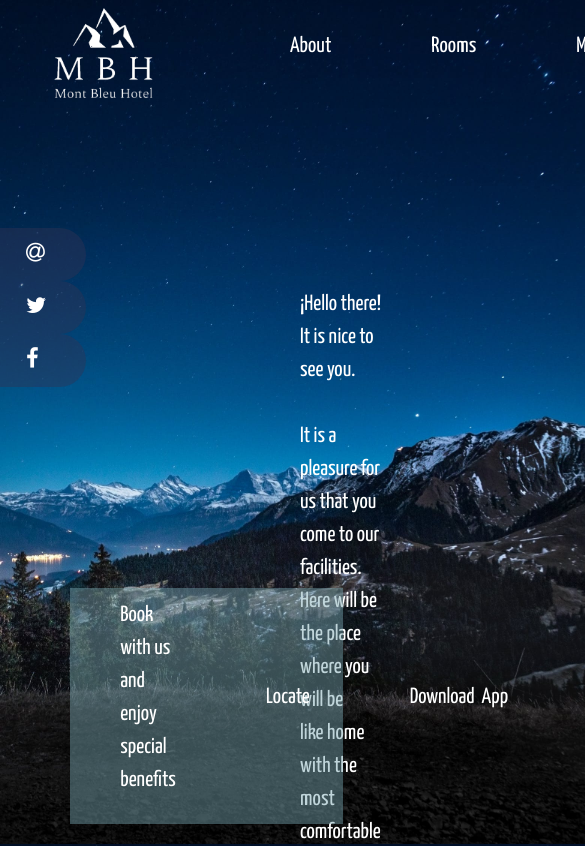
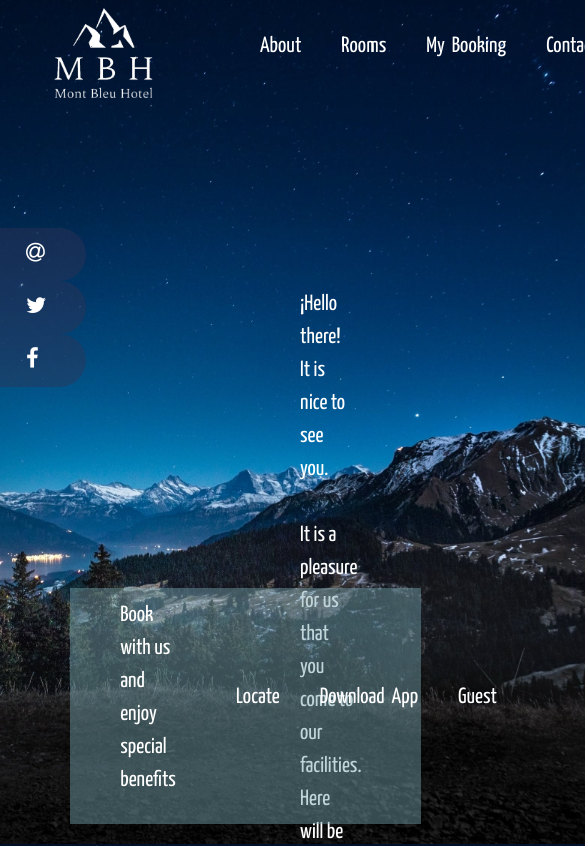
Before and after one commit to nattury/final, a Vue app: page / in a window 390 px wide. Shown: the top 846 px of the page, 585 px wide, since content can reach past the window. Built offline with nearby package versions, Linux system fonts and the light colour scheme.

Commit message:
4 responsive

```diff
--- a/src/App.vue
+++ b/src/App.vue
@@ -87,7 +87,7 @@ body {
 
 .links {
   text-decoration: none;
-  padding: 40px ;
+  padding: 40px;
   margin: 10px;
 }
 
@@ -111,7 +111,7 @@ body {
   }
 
   .links{
-    padding: -20px;
+    padding: 10px;
   }
 }
 
--- a/src/components/Principal.vue
+++ b/src/components/Principal.vue
@@ -104,6 +104,7 @@ export default {
 
 .info {
   padding-top: 180px;
+  width: 60%;
 }
 
 .foot {
@@ -135,7 +136,9 @@ export default {
 
 @media(max-width: 800px){
   .foot {
-  height: 28%;
-  }}
+    width: 90%;
+    height: 28%;
+  }
+  }
 
 </style>
```
